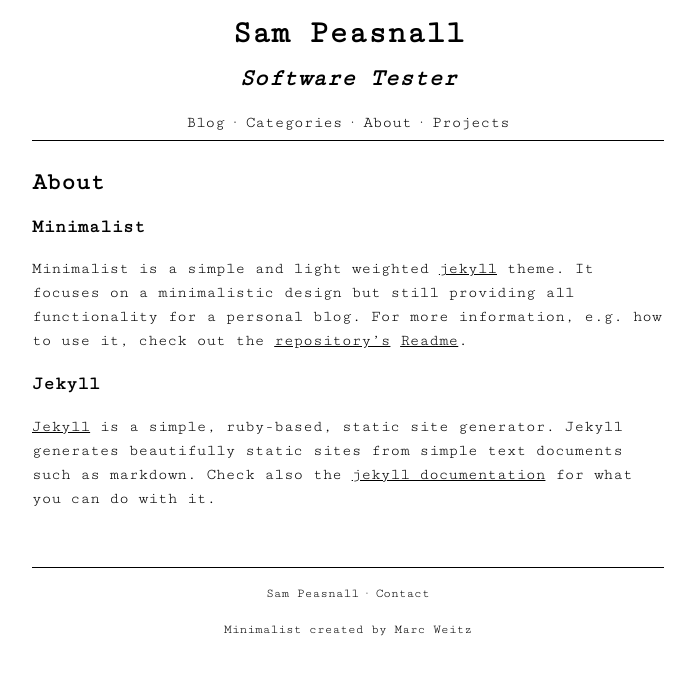
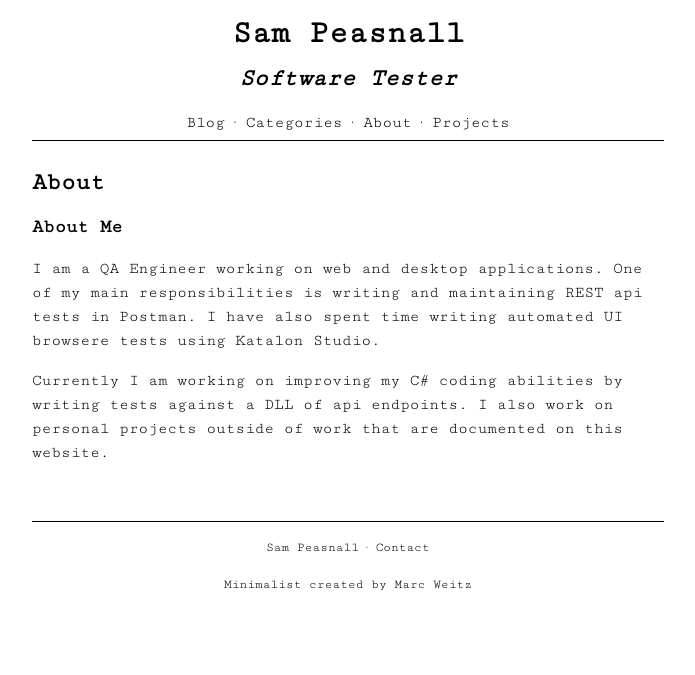
Before and after one commit to sampeas/sampeas.github.io, a Jekyll site: the page built from about.md, in a window 1280 px wide. Shown: the top 675 px of the page, without its empty margins (292-987 px from the left). Built offline with Jekyll 4.4.1, drawn with Linux system fonts in a browser that asks for light colours.

Commit message:
Update about.md
added some details about my work and experience

```diff
--- a/about.md
+++ b/about.md
@@ -4,8 +4,7 @@ title: About
 permalink: /about/
 ---
 
-### Minimalist
-Minimalist is a simple and light weighted [jekyll](http://jekyllrb.com/) theme. It focuses on a minimalistic design but still providing all functionality for a personal blog. For more information, e.g. how to use it, check out the [repository's](https://github.com/Trybnetic/minimalist) [Readme](https://github.com/Trybnetic/minimalist/blob/master/README.md).
+### About Me
+I am a QA Engineer working on web and desktop applications. One of my main responsibilities is writing and maintaining REST api tests in Postman. I have also spent time writing automated UI browsere tests using Katalon Studio.
 
-### Jekyll
-[Jekyll](http://jekyllrb.com/) is a simple, ruby-based, static site generator. Jekyll generates beautifully static sites from simple text documents such as markdown. Check also the [jekyll documentation](http://jekyllrb.com/docs/home/) for what you can do with it.
+Currently I am working on improving my C# coding abilities by writing tests against a DLL of api endpoints. I also work on personal projects outside of work that are documented on this website.
```
